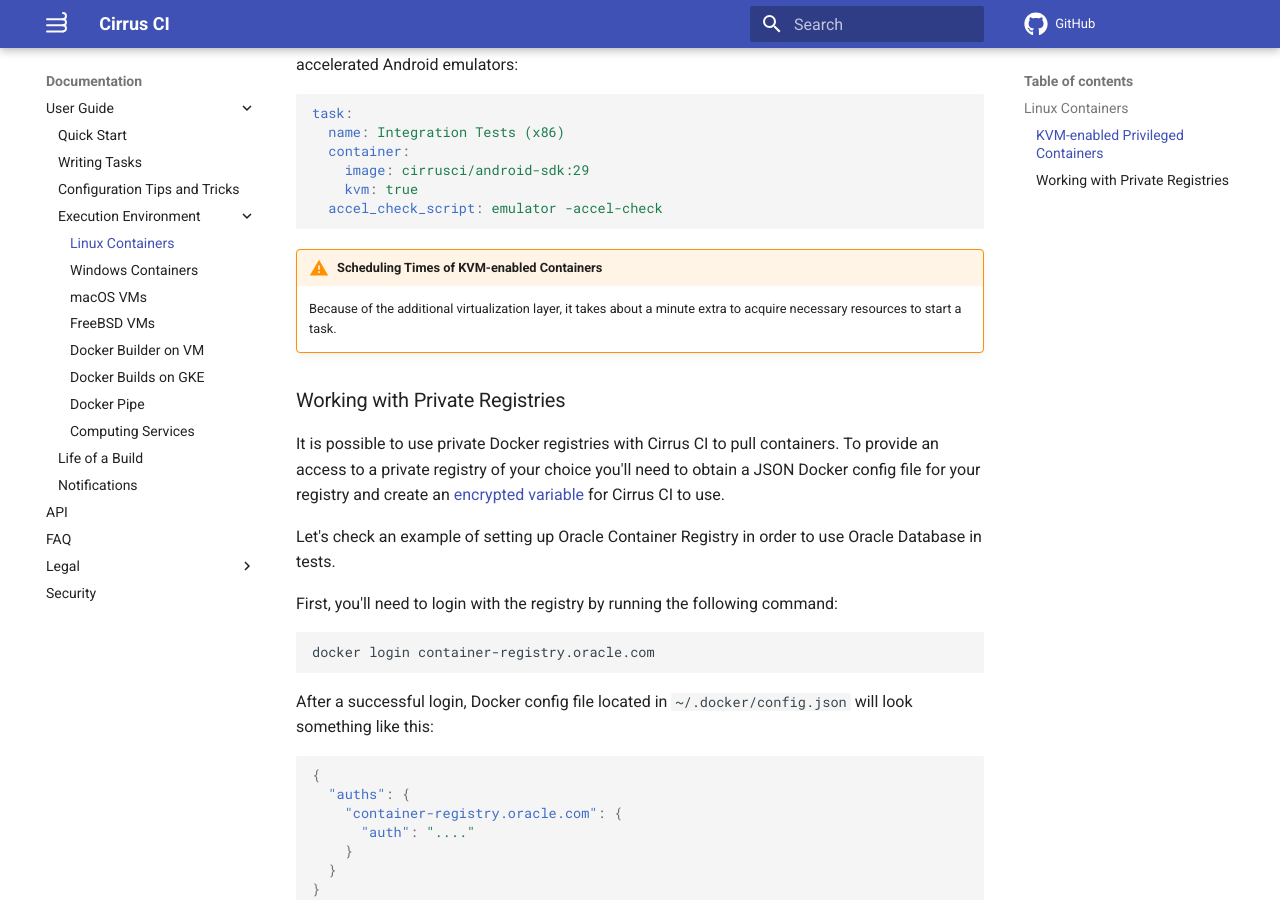
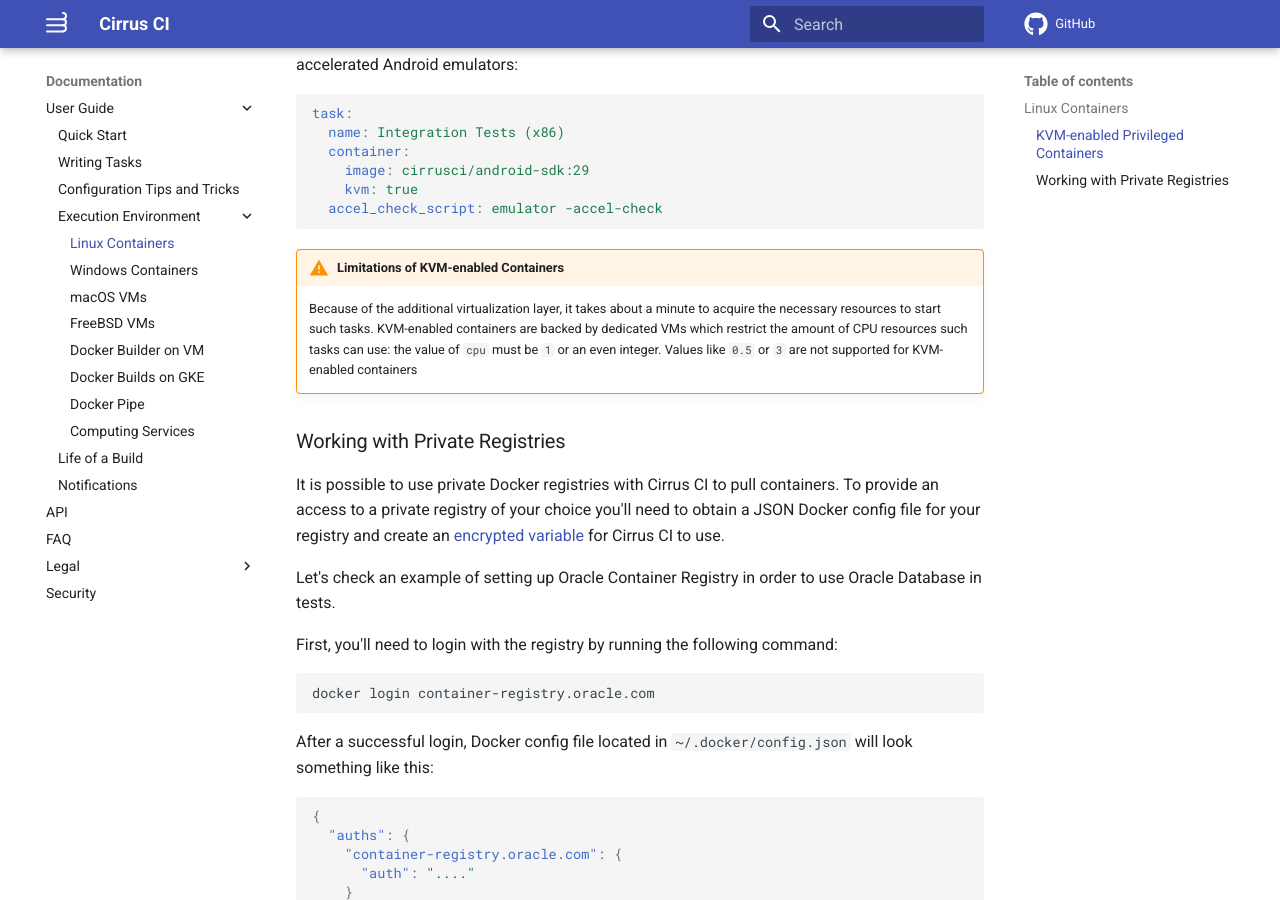
Before and after one commit to cirruslabs/cirrus-ci-docs, an MkDocs documentation site: the page built from docs/guide/linux.md, in a window 1280 px wide and 900 px high, scrolled down 1031 px. Built offline with MkDocs 1.6.1 and Material for MkDocs 9.7.7, drawn with Linux system fonts in a browser that asks for light colours; comment, search, counter and statistics services are not loaded.

Commit message:
Document restrictions of Privileged Containers (#738)
* Document restrictions of Privileged Containers

Fixes https://github.com/cirruslabs/cirrus-ci-docs/issues/737

* Update docs/guide/linux.md

Co-authored-by: erikarvstedt <36110478+erikarvstedt@users.noreply.github.com>

Co-authored-by: erikarvstedt <36110478+erikarvstedt@users.noreply.github.com>

````diff
--- a/docs/guide/linux.md
+++ b/docs/guide/linux.md
@@ -59,8 +59,10 @@ task:
   accel_check_script: emulator -accel-check
 ```
 
-!!! warning "Scheduling Times of KVM-enabled Containers"
-    Because of the additional virtualization layer, it takes about a minute extra to acquire necessary resources to start a task.
+!!! warning "Limitations of KVM-enabled Containers"
+    Because of the additional virtualization layer, it takes about a minute to acquire the necessary resources to start such tasks.
+    KVM-enabled containers are backed by dedicated VMs which restrict the amount of CPU resources such tasks can use: the value of `cpu`
+    must be `1` or an even integer. Values like `0.5` or `3` are not supported for KVM-enabled containers
 
 ### Working with Private Registries
 
````
